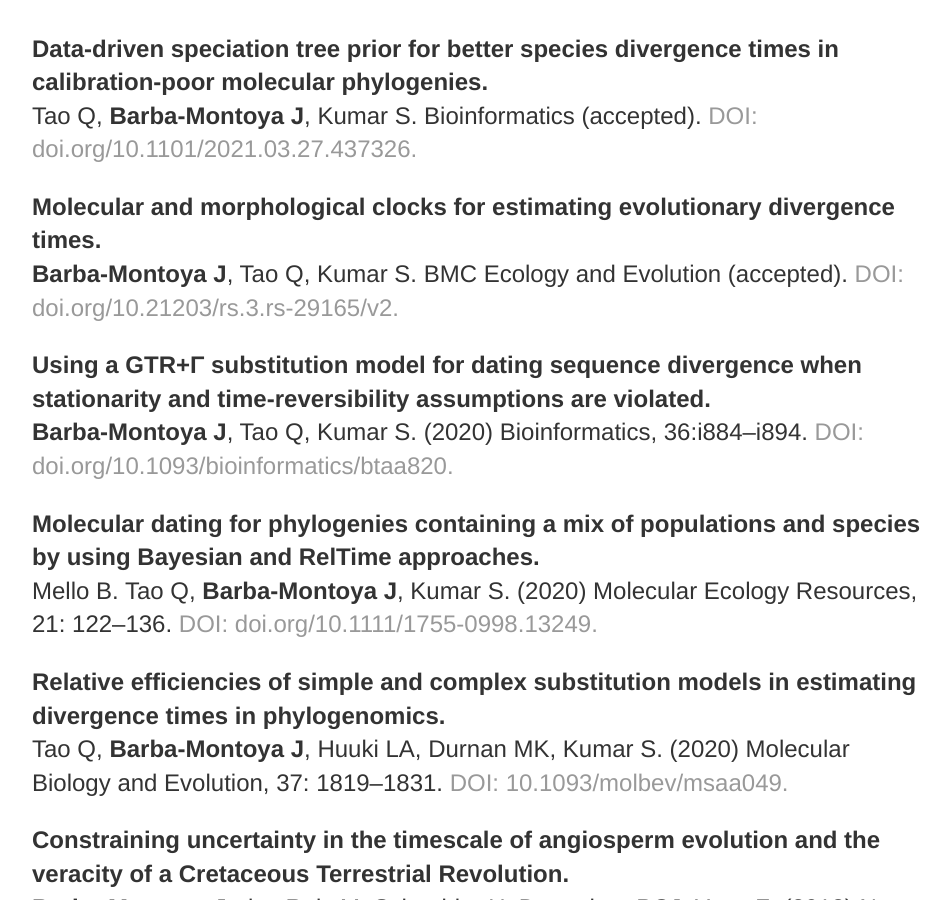
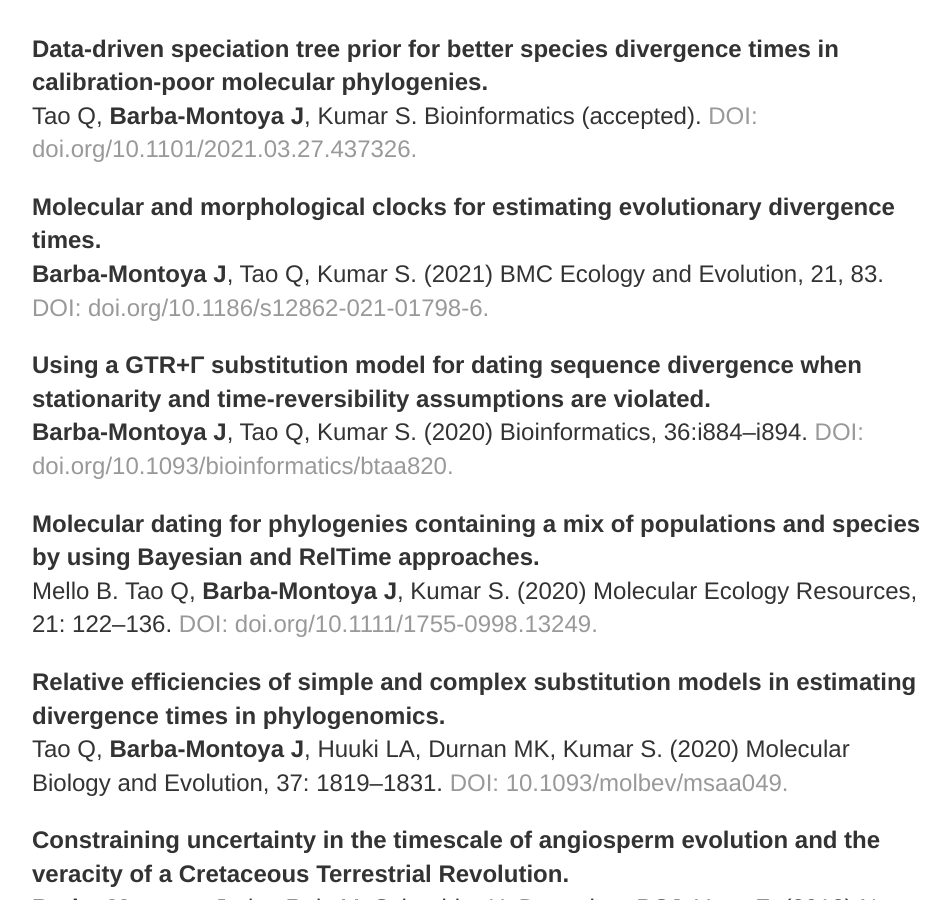
Before and after one commit to josebarbamontoya/josebarbamontoya.github.io, a Jekyll site: the page built from research/index.html, in a window 1280 px wide and 900 px high, scrolled down 371 px. Shown: the whole window, without its empty margins (160-1111 px from the left). Built offline with Jekyll 4.4.1, drawn with Linux system fonts in a browser that asks for light colours.

Commit message:
Update index.html

```diff
--- a/research/index.html
+++ b/research/index.html
@@ -12,7 +12,7 @@ title: Jose Barba-Montoya
 Tao Q, <b>Barba-Montoya J</b>, Kumar S. Bioinformatics (accepted). <a href="https://doi.org/10.1101/2021.03.27.437326">DOI: doi.org/10.1101/2021.03.27.437326.</a>
 
 <p><b>Molecular and morphological clocks for estimating evolutionary divergence times.</b><br>
-<b>Barba-Montoya J</b>, Tao Q, Kumar S. BMC Ecology and Evolution (accepted). <a href="https://doi.org/10.21203/rs.3.rs-29165/v2">DOI: doi.org/10.21203/rs.3.rs-29165/v2.</a>
+<b>Barba-Montoya J</b>, Tao Q, Kumar S. (2021) BMC Ecology and Evolution, 21, 83. <a href="https://doi.org/10.1186/s12862-021-01798-6">DOI: doi.org/10.1186/s12862-021-01798-6.</a>
 
 <p><b>Using a GTR+Γ substitution model for dating sequence divergence when stationarity and time-reversibility assumptions are violated.</b><br>
 <b>Barba-Montoya J</b>, Tao Q, Kumar S. (2020) Bioinformatics, 36:i884–i894. <a href="https://doi.org/10.1093/bioinformatics/btaa820">DOI: doi.org/10.1093/bioinformatics/btaa820.</a>
```
